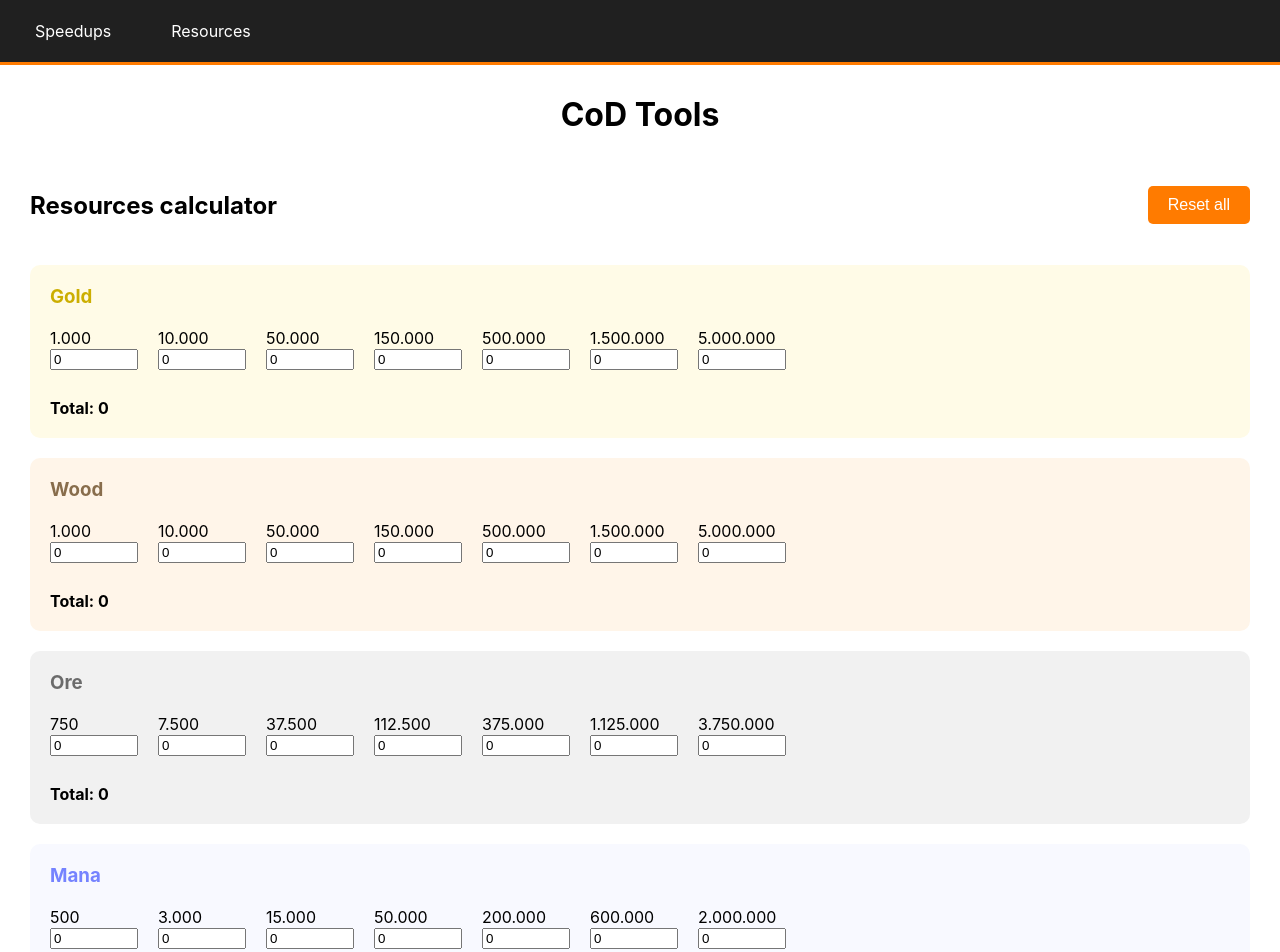
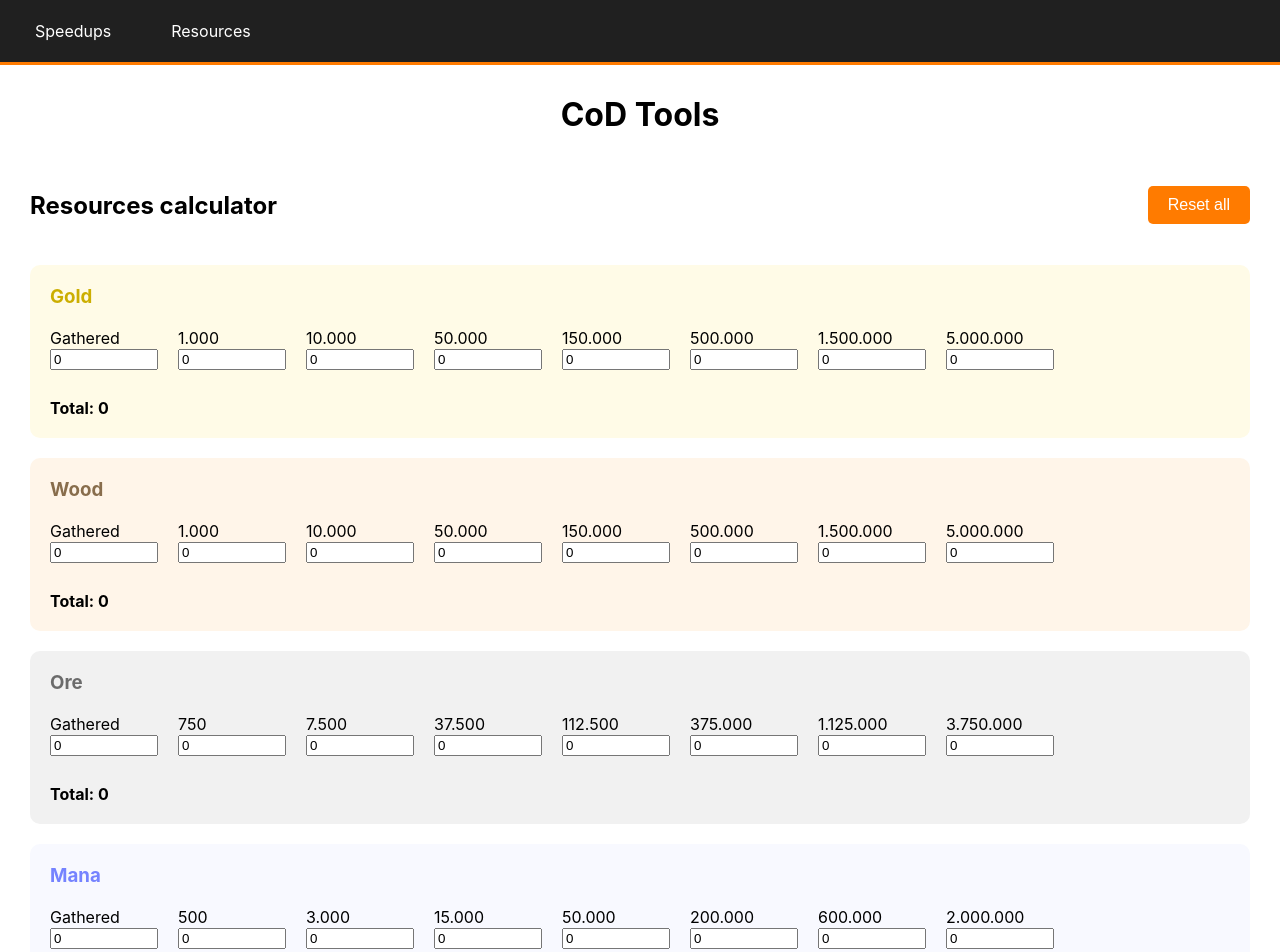
Before and after one commit to remuscordea/codcalc, a React (Create React App) app: page /resources in a window 1280 px wide. Shown: the top 952 px of the page. Built offline with nearby package versions, Linux system fonts and the light colour scheme.

Commit message:
added an input for already gathered resources

```diff
--- a/src/InputField.js
+++ b/src/InputField.js
@@ -10,7 +10,7 @@ const InputField = ({ label, name, value, onChange }) => (
         name={name}
         value={value}
         onChange={onChange}
-        style={{ width: "80px" }}
+        style={{ width: "100px" }}
       />
     </label>
     <br />
--- a/src/Resources.js
+++ b/src/Resources.js
@@ -18,6 +18,7 @@ const Resources = () => {
     k500: 0,
     m1: 0,
     m5: 0,
+    open: 0,
   };
   const [gold, setGold] = useState(initialResources);
   const [wood, setWood] = useState(initialResources);
@@ -73,7 +74,8 @@ const Resources = () => {
       state[rssType].k150 * 150000 +
       state[rssType].k500 * 500000 +
       state[rssType].m1 * 1500000 +
-      state[rssType].m5 * 5000000;
+      state[rssType].m5 * 5000000 +
+      state[rssType].open * 1;
 
     return total.toLocaleString("en-US");
   };
@@ -86,7 +88,8 @@ const Resources = () => {
       ore.k150 * 112500 +
       ore.k500 * 375000 +
       ore.m1 * 1125000 +
-      ore.m5 * 3750000;
+      ore.m5 * 3750000 +
+      ore.open * 1;
 
     return total.toLocaleString("en-US");
   };
@@ -99,7 +102,8 @@ const Resources = () => {
       mana.k150 * 50000 +
       mana.k500 * 200000 +
       mana.m1 * 600000 +
-      mana.m5 * 2000000;
+      mana.m5 * 2000000 +
+      mana.open * 1;
 
     return total.toLocaleString("en-US");
   };
@@ -122,6 +126,12 @@ const Resources = () => {
         <article className={classnames("rssArticle", "gold")}>
           <h3>Gold</h3>
           <section className="rssSection">
+            <InputField
+              label="Gathered"
+              name="open"
+              value={gold.open}
+              onChange={(e) => handleResources(e, type.gold)}
+            />
             <InputField
               label="1.000"
               name="k1"
@@ -172,6 +182,12 @@ const Resources = () => {
           <h3>Wood</h3>
           <section className="rssSection">
             <InputField
+              label="Gathered"
+              name="open"
+              value={wood.open}
+              onChange={(e) => handleResources(e, type.wood)}
+            />
+            <InputField
               label="1.000"
               name="k1"
               value={wood.k1}
@@ -221,6 +237,12 @@ const Resources = () => {
           <h3>Ore</h3>
           <section className="rssSection">
             <InputField
+              label="Gathered"
+              name="open"
+              value={ore.open}
+              onChange={(e) => handleResources(e, type.ore)}
+            />
+            <InputField
               label="750"
               name="k1"
               value={ore.k1}
@@ -269,6 +291,12 @@ const Resources = () => {
         <article className={classnames("rssArticle", "mana")}>
           <h3>Mana</h3>
           <section className="rssSection">
+            <InputField
+              label="Gathered"
+              name="open"
+              value={mana.open}
+              onChange={(e) => handleResources(e, type.mana)}
+            />
             <InputField
               label="500"
               name="k1"
```
